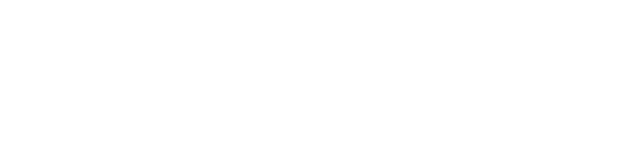
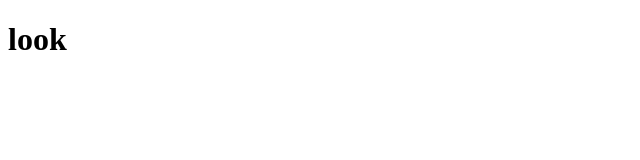
Before and after one commit to Mistershahzad/Website, a plain HTML site: page Practice.html in a window 1280 px wide. Shown: the whole page, without its empty margins (0-640 px from the left). Drawn offline with Linux system fonts and the light colour scheme.

Commit message:
Tutorial
Signed-off-by: Mister shah <shazadxaleem@gmail.com>

```diff
--- a/Practice.html
+++ b/Practice.html
@@ -1,12 +1,22 @@
 <!DOCTYPE html>
 <html lang="en">
+
 <head>
     <meta charset="UTF-8">
     <meta http-equiv="X-UA-Compatible" content="IE=edge">
     <meta name="viewport" content="width=device-width, initial-scale=1.0">
     <title>Document</title>
 </head>
+
 <body>
 
+    <h1>look</h1>
+
+    <script>
+
+
+    </script>
+
 </body>
+
 </html>
```
Also changed, not shown: P.addeventlistner.html (+0 -1 lines).
